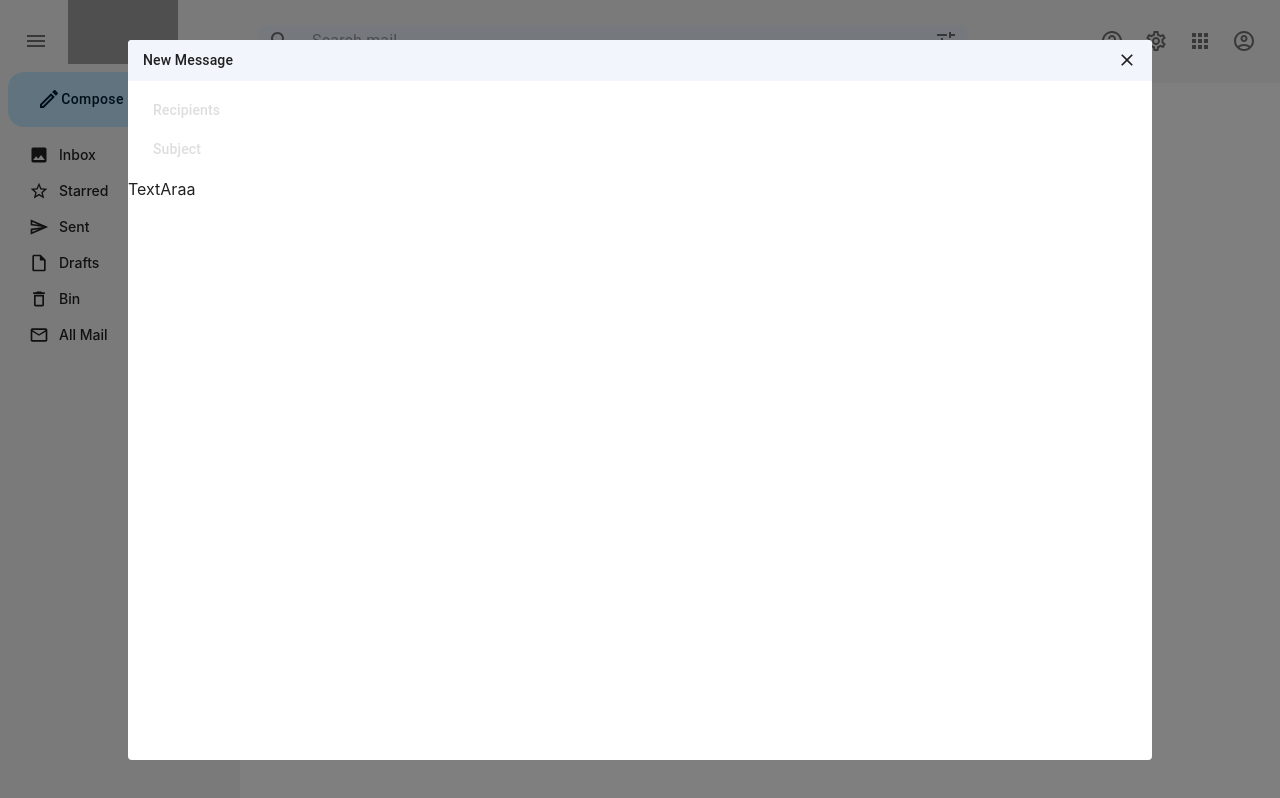
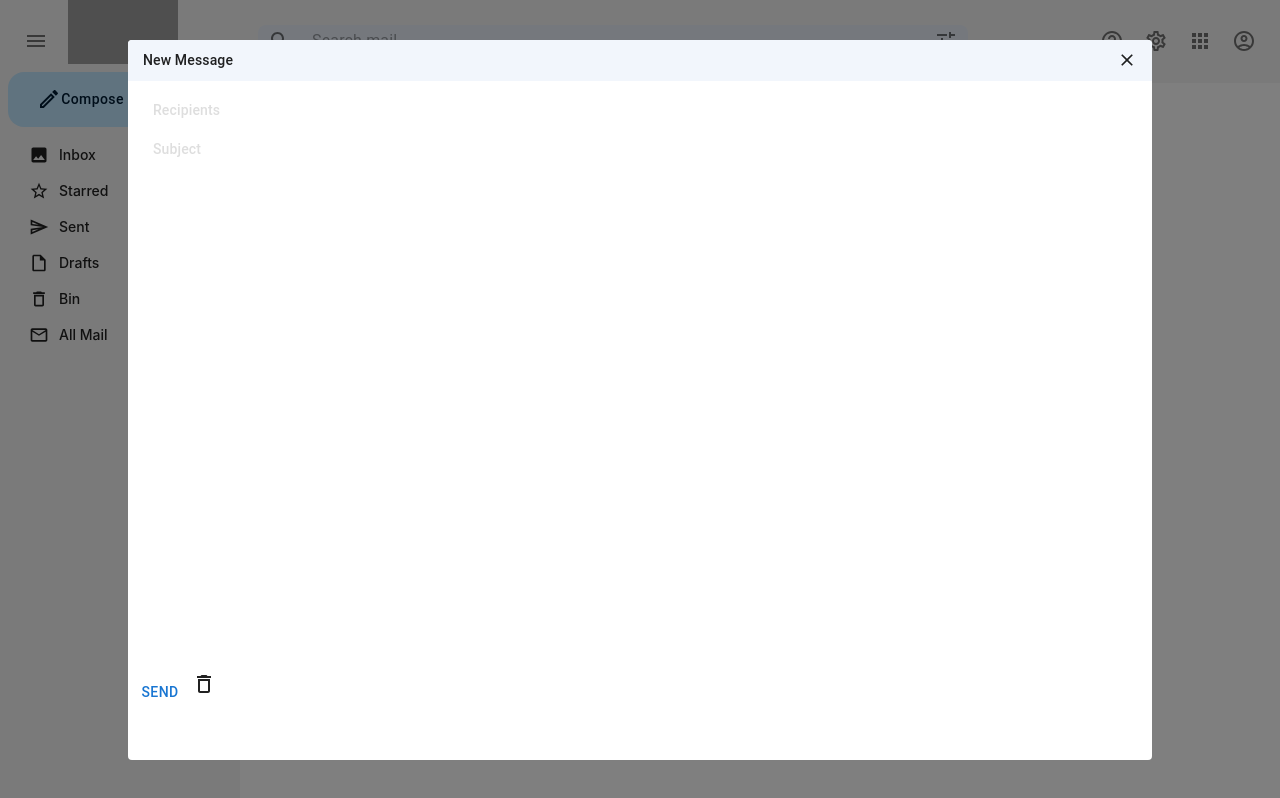
Before and after one commit to Pritam28877/Gmail-clone, a React (Create React App) app in the folder frontend/: page / in a window 1280 px wide. Built offline with nearby package versions, Linux system fonts and the light colour scheme; grey boxes are pictures that could not be loaded.

Commit message:
Add styling and functionality to ComposeMail component

```diff
--- a/frontend/src/components/ComposeMail.jsx
+++ b/frontend/src/components/ComposeMail.jsx
@@ -1,5 +1,13 @@
 import React from "react";
-import { Dialog, Box, Typography, styled, InputBase } from "@mui/material";
+import {
+  Dialog,
+  Box,
+  Typography,
+  styled,
+  InputBase,
+  TextField,
+  Button,
+} from "@mui/material";
 import { Close, DeleteOutline } from "@mui/icons-material";
 
 const ComposeMail = () => {
@@ -42,6 +50,10 @@ const ComposeMail = () => {
       },
     },
   });
+
+  const Footer = styled(Box)({
+
+  });
   return (
     <>
       <Dialog open={true} PaperProps={{ sx: dialogStyle }}>
@@ -53,8 +65,15 @@ const ComposeMail = () => {
           <InputBase placeholder="Recipients" />
           <InputBase placeholder="Subject" />
         </RecipientsWrapper>
-        <Box>TextAraa</Box>
-        <Box></Box>
+        <TextField
+          multiline
+          rows={20}
+          sx={{ "& .MuiOutlinedInput-notchedOutline": { border: "none" } }}
+        />
+        <Footer>
+          <Button>Send</Button>
+          <DeleteOutline />
+        </Footer>
       </Dialog>
     </>
   );
```
